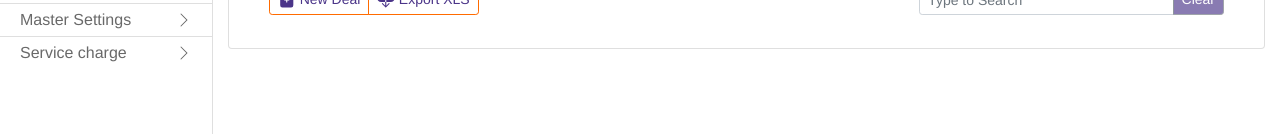
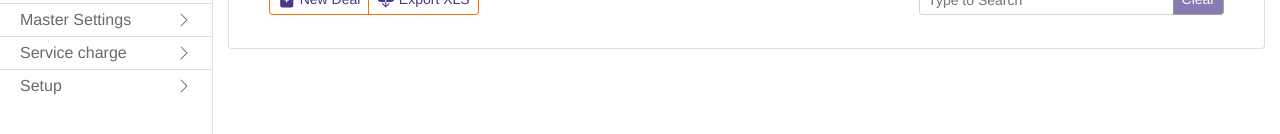
Before and after one commit to Anshika1308/QQPAY, a Vue app in the folder QQPAY/qqpay-admin/: page / in a window 1280 px wide. Shown: the part 274-408 px from the top of the page. Built offline with nearby package versions, Linux system fonts and the light colour scheme.

Commit message:
home menu edit

```diff
--- a/QQPAY/qqpay-admin/src/views/Home.vue
+++ b/QQPAY/qqpay-admin/src/views/Home.vue
@@ -374,6 +374,24 @@ export default {
             },
           ],
         },
+         {
+          id: 9 ,
+          title: "Setup",
+          sub_menus: [
+            {
+              title: "Service Charge",
+              value: "serviceCharge",
+            },
+            {
+              title: "Special Rates",
+              value: "specialRates",
+            },
+            {
+              title: "Manage Score",
+              value: "manageScore",
+            },
+          ],
+        },
       ],
     };
   },
```
